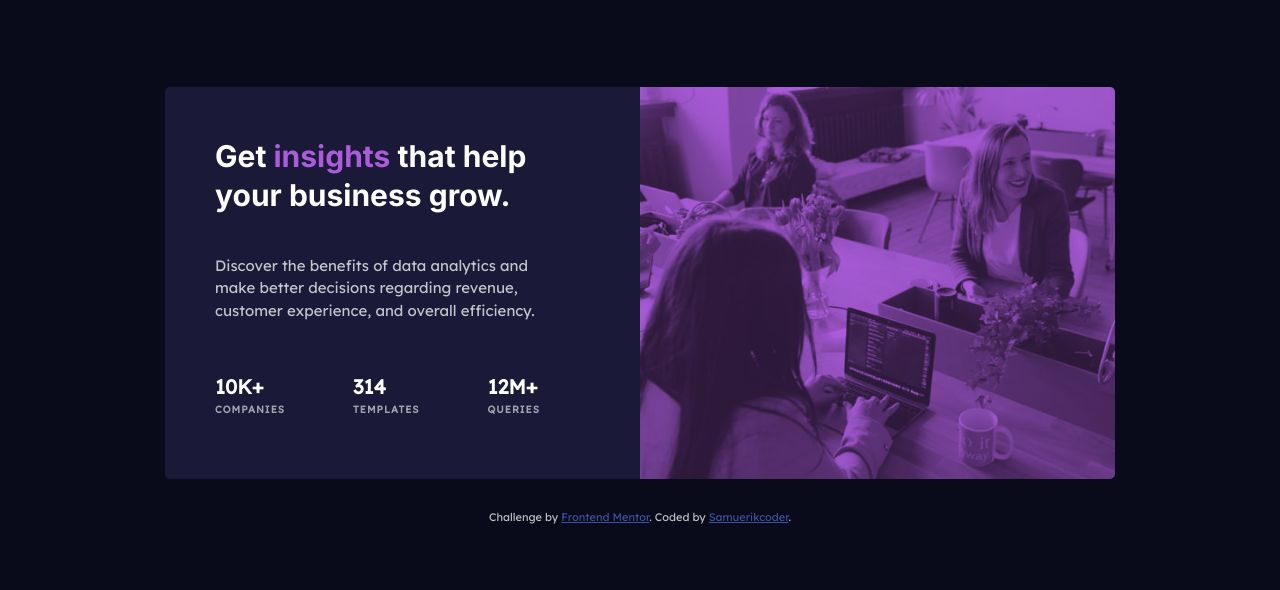
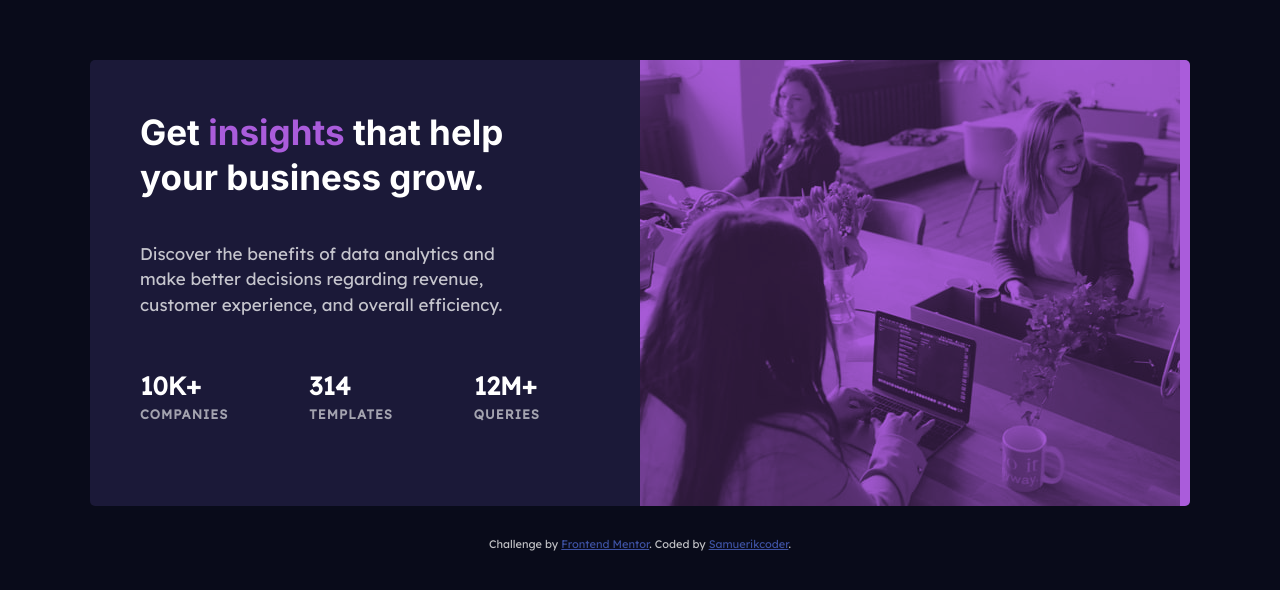
Before and after one commit to samuerikcoder/Stats-preview-card-component, a plain HTML site: page index.html in a window 1280 px wide. Shown: the part 104-694 px from the top of the page. Drawn offline with Linux system fonts and the light colour scheme.

Commit message:
new commit

```diff
--- a/style.css
+++ b/style.css
@@ -79,7 +79,7 @@
   }
 
   .card {
-    max-width: 950px;
+    max-width: 1100px;
     background-color: var(--clr-primary-desaturated-blue);
     border-radius: .5rem;
   }
@@ -158,6 +158,11 @@
 
     .card__title {
         line-height: 1.3;
+        font-size: 3.5rem;
+    }
+
+    p {
+        font-size: 1.7rem;
     }
 
     .card__content {
@@ -179,8 +184,13 @@
         margin-top: 5rem;
     }
 
+    .status__results {
+        font-size: 2.5rem;
+    }
+
     .status__description {
         text-align: center;
+        font-size: 1.3rem;
     }
 
     .card__title {
```
